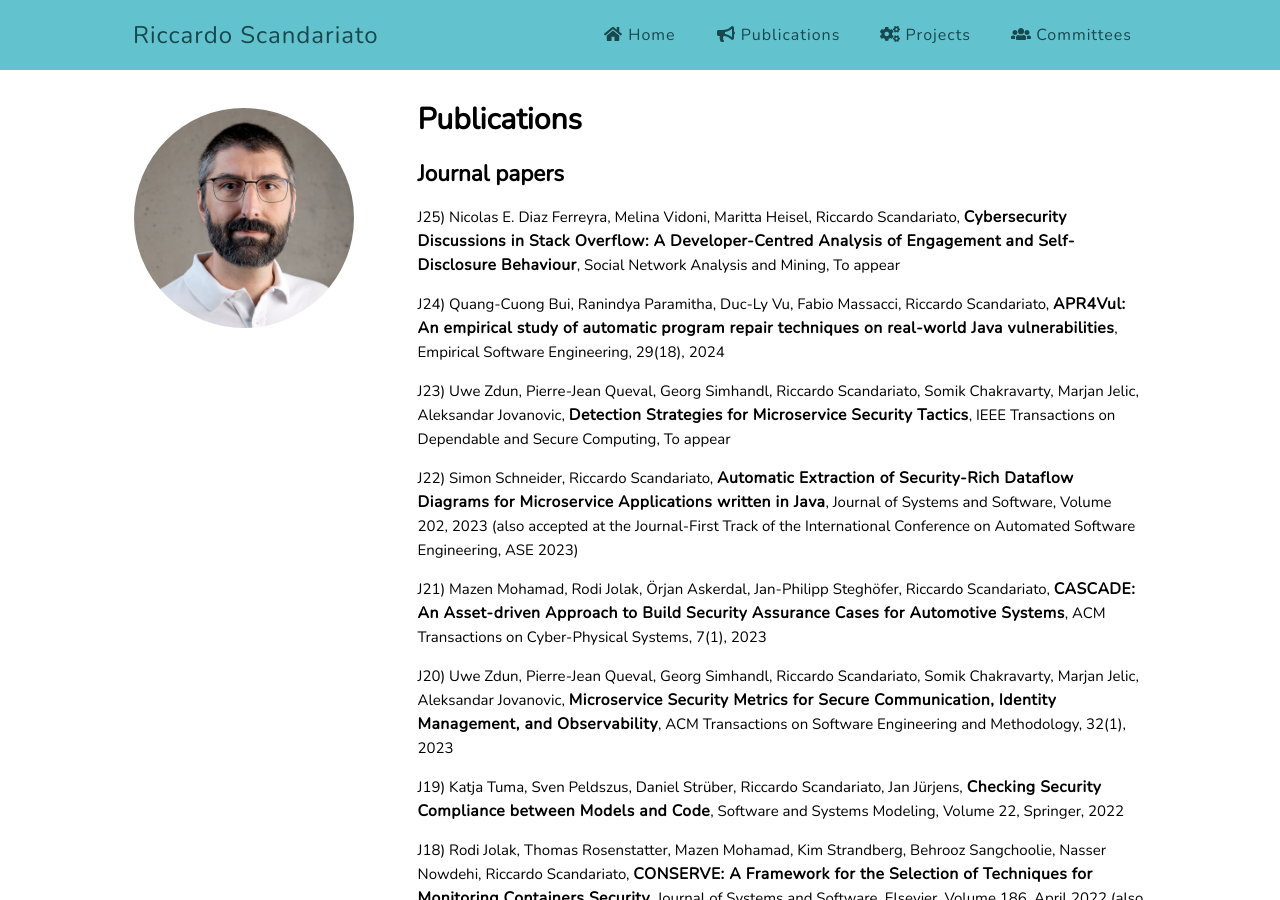
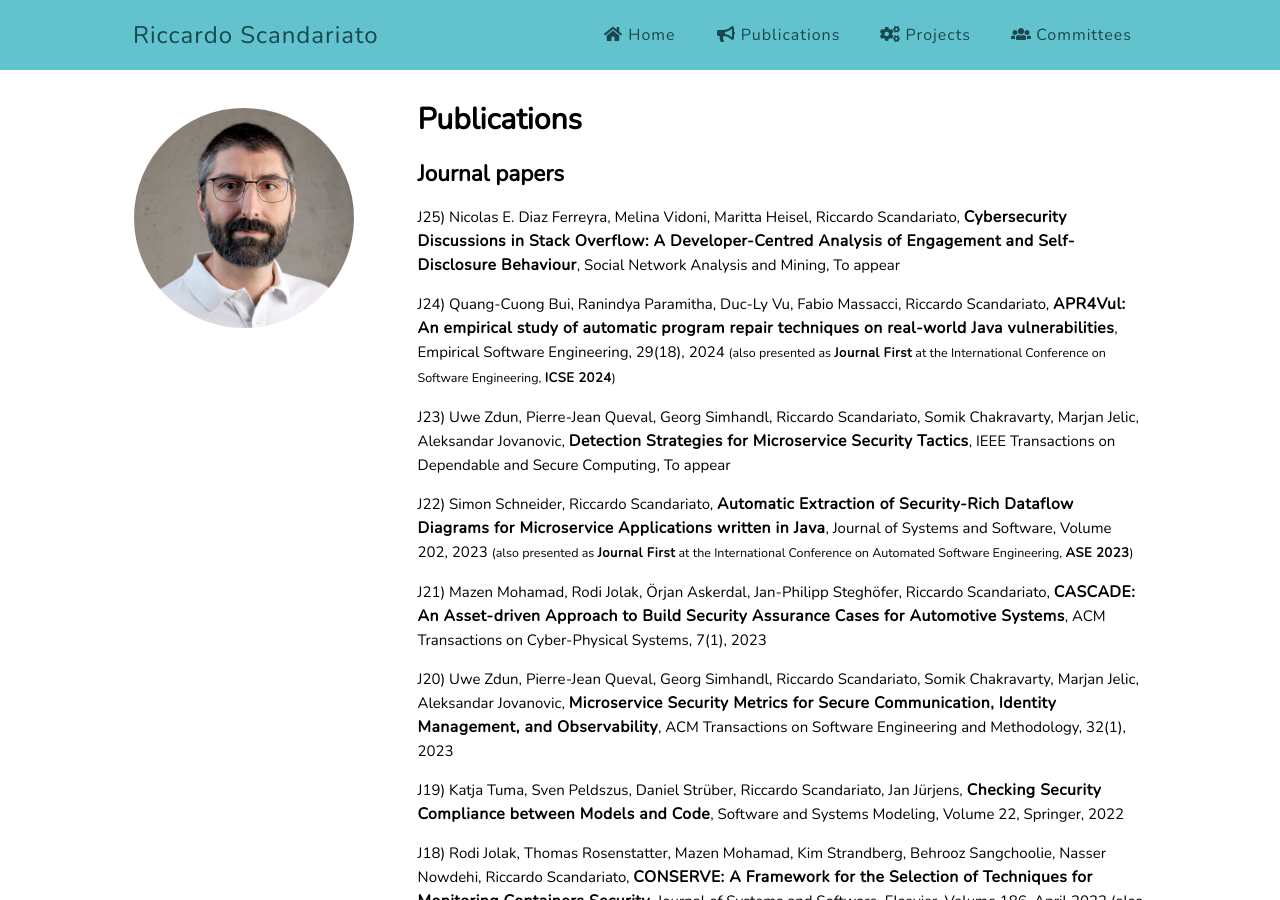
Before and after one commit to riccardoscandariato/riccardoscandariato.github.io, a Jekyll site: the page built from pubs.md, in a window 1280 px wide and 900 px high. Built offline with Jekyll 4.4.1, drawn with Linux system fonts in a browser that asks for light colours.

Commit message:
pubs updated

```diff
--- a/pubs.md
+++ b/pubs.md
@@ -8,11 +8,11 @@ title: Publications
 
 <p>J25) Nicolas E. Diaz Ferreyra, Melina Vidoni, Maritta Heisel, Riccardo Scandariato, <strong>Cybersecurity Discussions in Stack Overflow: A Developer-Centred Analysis of Engagement and Self-Disclosure Behaviour</strong>, Social Network Analysis and Mining, To appear</p>
 
-<p>J24) Quang-Cuong Bui, Ranindya Paramitha, Duc-Ly Vu, Fabio Massacci, Riccardo Scandariato, <strong>APR4Vul: An empirical study of automatic program repair techniques on real-world Java vulnerabilities</strong>, Empirical Software Engineering, 29(18), 2024</p>
+<p>J24) Quang-Cuong Bui, Ranindya Paramitha, Duc-Ly Vu, Fabio Massacci, Riccardo Scandariato, <strong>APR4Vul: An empirical study of automatic program repair techniques on real-world Java vulnerabilities</strong>, Empirical Software Engineering, 29(18), 2024 <small>(also presented as <strong>Journal First</strong> at the International Conference on Software Engineering, <strong>ICSE 2024</strong>)</small></p>
 
 <p>J23) Uwe Zdun, Pierre-Jean Queval, Georg Simhandl, Riccardo Scandariato, Somik Chakravarty, Marjan Jelic, Aleksandar Jovanovic, <strong>Detection Strategies for Microservice Security Tactics</strong>, IEEE Transactions on Dependable and Secure Computing, To appear</p>
 
-<p>J22) Simon Schneider, Riccardo Scandariato, <strong>Automatic Extraction of Security-Rich Dataflow Diagrams for Microservice Applications written in Java</strong>, Journal of Systems and Software, Volume 202, 2023 (also accepted at the Journal-First Track of the International Conference on Automated Software Engineering, ASE 2023)</p>
+<p>J22) Simon Schneider, Riccardo Scandariato, <strong>Automatic Extraction of Security-Rich Dataflow Diagrams for Microservice Applications written in Java</strong>, Journal of Systems and Software, Volume 202, 2023 <small>(also presented as <strong>Journal First</strong> at the International Conference on Automated Software Engineering, <strong>ASE 2023</strong>)</small></p>
 
 <p>J21) Mazen Mohamad, Rodi Jolak, Örjan Askerdal, Jan-Philipp Steghöfer, Riccardo Scandariato, <strong>CASCADE: An Asset-driven Approach to Build Security Assurance Cases for Automotive Systems</strong>, ACM Transactions on Cyber-Physical Systems, 7(1), 2023</p>
 
```
